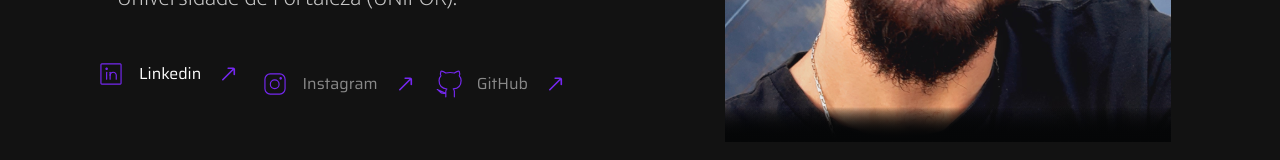
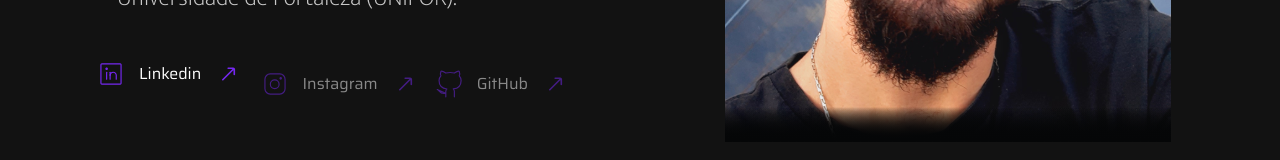
Before and after one commit to codemoises/MyPortfolio, a Next.js app: page / in a window 1280 px wide. In both pictures the pointer is over the element "Linkedin". Shown: the part 1309-1469 px from the top of the page. Built offline with nearby package versions, Linux system fonts and the light colour scheme; a web font is replaced by a local one.

Commit message:
hover do icones das redes sociais

```diff
--- a/src/components/SocialIconComponent/index.tsx
+++ b/src/components/SocialIconComponent/index.tsx
@@ -17,6 +17,7 @@ export default function SocialIconComponent({
 }: SocialIconComponentProps) {
   return (
     <Flex
+      className={"social-content"}
       margin={"16px"}
       alignItems={"center"}
       transition={"all 0.5s ease-in-out"}
--- a/src/styles/styles.css
+++ b/src/styles/styles.css
@@ -262,11 +262,11 @@ html {
   }
 }
 
-.social:hover a {
+.social:hover .social-content {
   opacity: 0.5;
 }
 
-.social a:hover {
+.social .social-content:hover {
   opacity: 1;
 }
 
```
